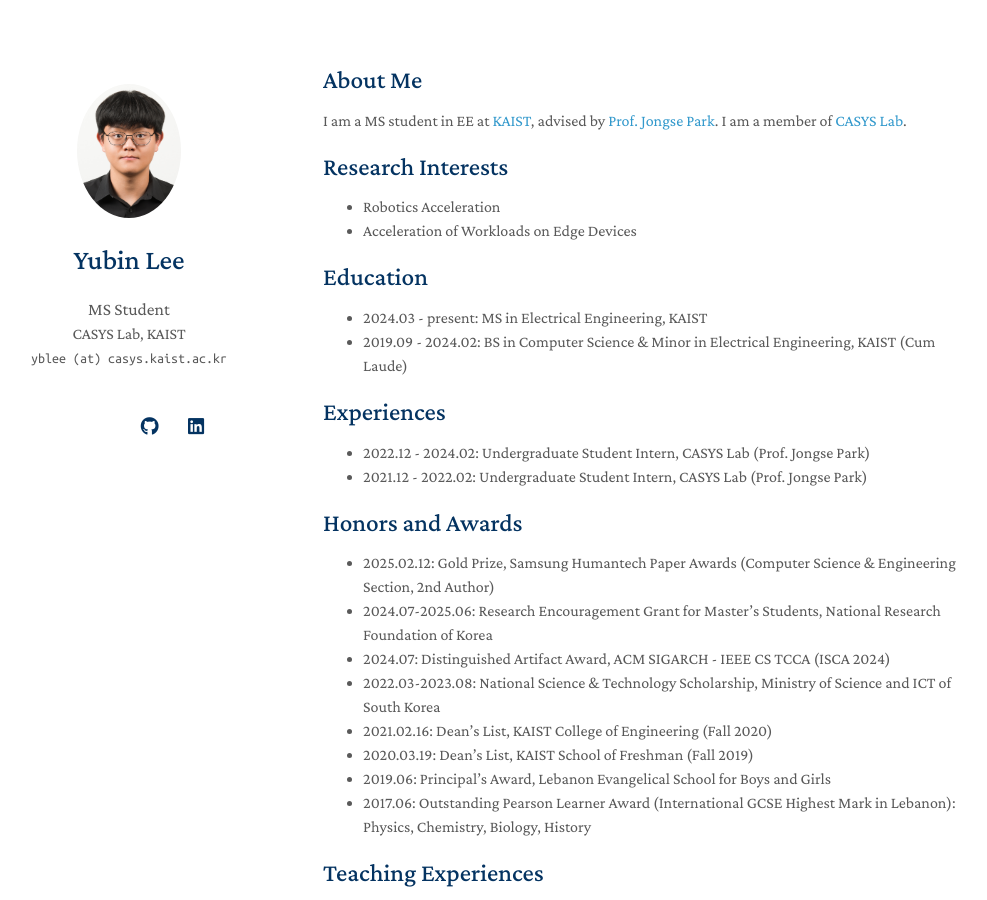
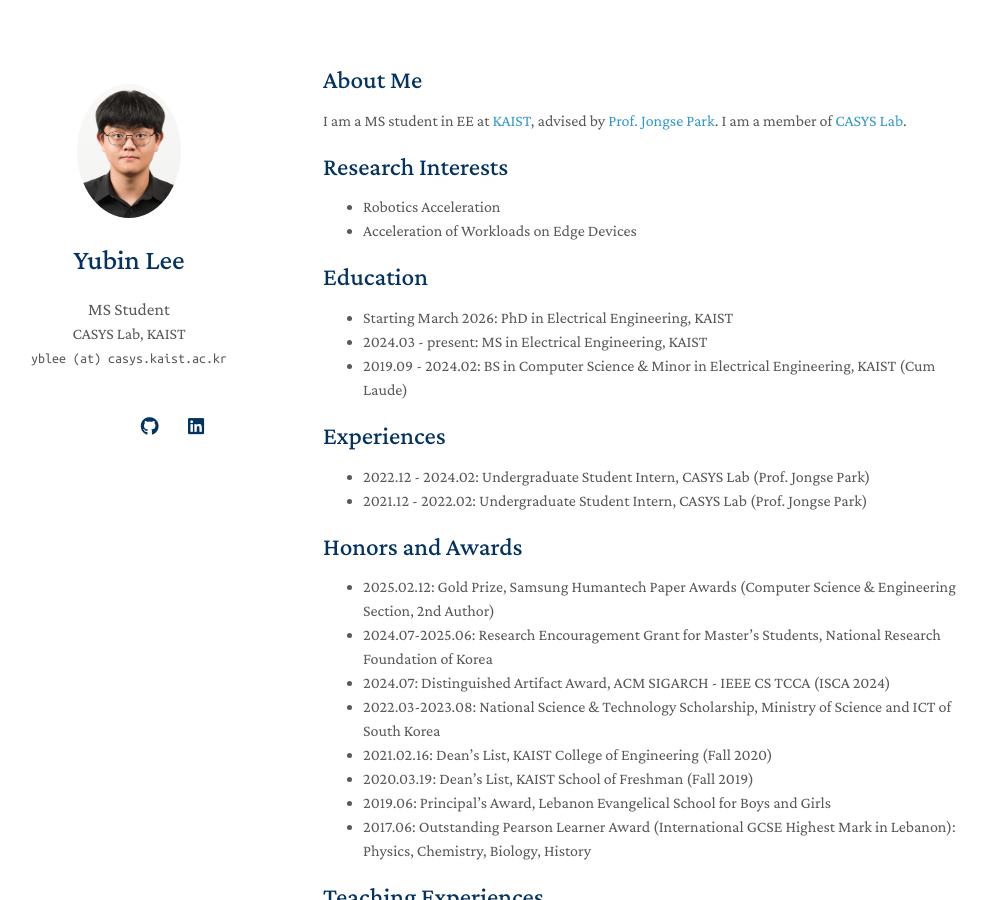
Before and after one commit to 727yubin/727yubin.github.io, a Jekyll site: the page built from index.md, in a window 1280 px wide and 900 px high. Shown: the whole window, without its empty margins (147-1134 px from the left). Built offline with Jekyll 4.4.1, drawn with Linux system fonts in a browser that asks for light colours; nearby versions of some CDN libraries; a style sheet for code colours, icons or effects is not loaded; our own code applies the rules of GitHub Pages for plain Markdown files.

Commit message:
Accepted to PhD program (starting March 2026)

```diff
--- a/index.md
+++ b/index.md
@@ -12,6 +12,7 @@ I am a MS student in EE at <a href="https://kaist.ac.kr">KAIST</a>, advised by <
 - Acceleration of Workloads on Edge Devices
 
 ## Education
+- Starting March 2026: PhD in Electrical Engineering, KAIST
 - 2024.03 - present: MS in Electrical Engineering, KAIST
 - 2019.09 - 2024.02: BS in Computer Science & Minor in Electrical Engineering, KAIST (Cum Laude)
 
```
